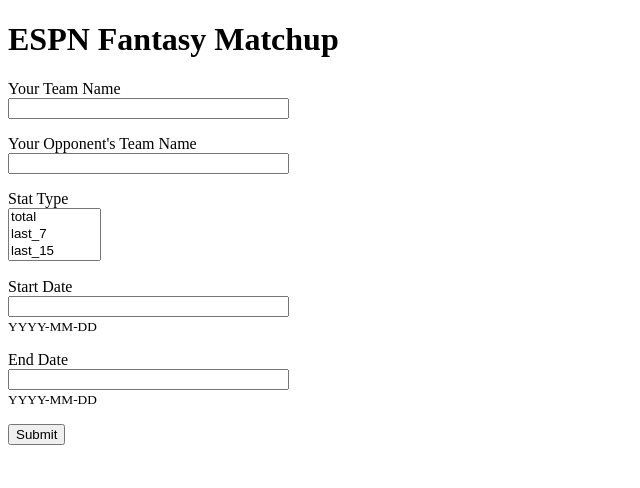
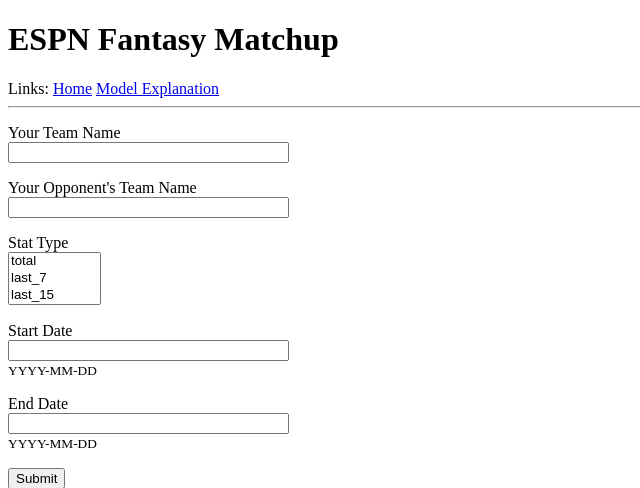
Before and after one commit to RobBlumberg/espn_fantasy_my_matchup, a Flask app: page / in a window 1280 px wide. Shown: the top 488 px of the page, without its empty margins (0-640 px from the left). Run offline with Flask 2, Linux system fonts and the light colour scheme.

Commit message:
refactor: add base html to inherit from

```diff
--- /dev/null
+++ b/fantasy_application/app/templates/base.html
@@ -0,0 +1,15 @@
+<!doctype html>
+<html>
+    <head>
+        <h1>ESPN Fantasy Matchup</h1>
+    </head>
+    <body>
+        <div>
+            Links:
+            <a href="/index">Home</a>
+            <a href="/info">Model Explanation</a>
+        </div>
+        <hr>
+        {% block content %}{% endblock %}
+    </body>
+</html>
--- a/fantasy_application/app/templates/index.html
+++ b/fantasy_application/app/templates/index.html
@@ -1,8 +1,6 @@
-<!doctype html>
-<html>
-    <head>
-        <h1>ESPN Fantasy Matchup</h1>
-    </head>
+{% extends "base.html" %}
+
+{% block content %}
     <form action="" method="post" novalidate>
         {{ form.hidden_tag() }}
         <p>
@@ -51,5 +49,4 @@
             </tr>
             {% endfor %}
         </table>
-    </body>
-</html>
+{% endblock %}
```
